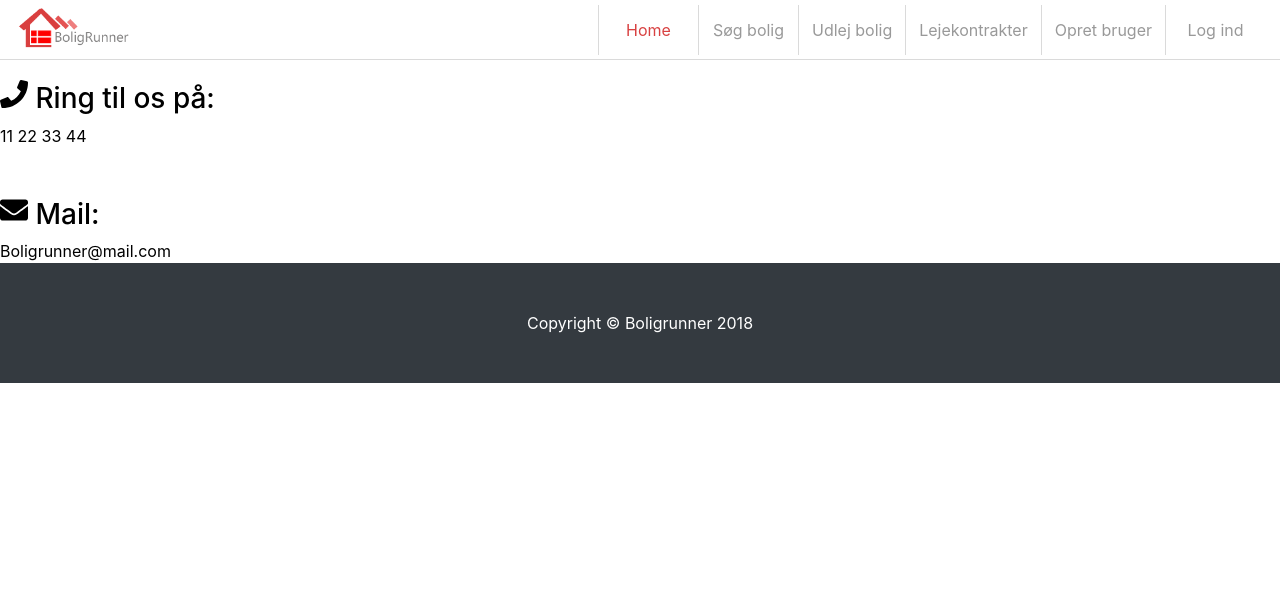
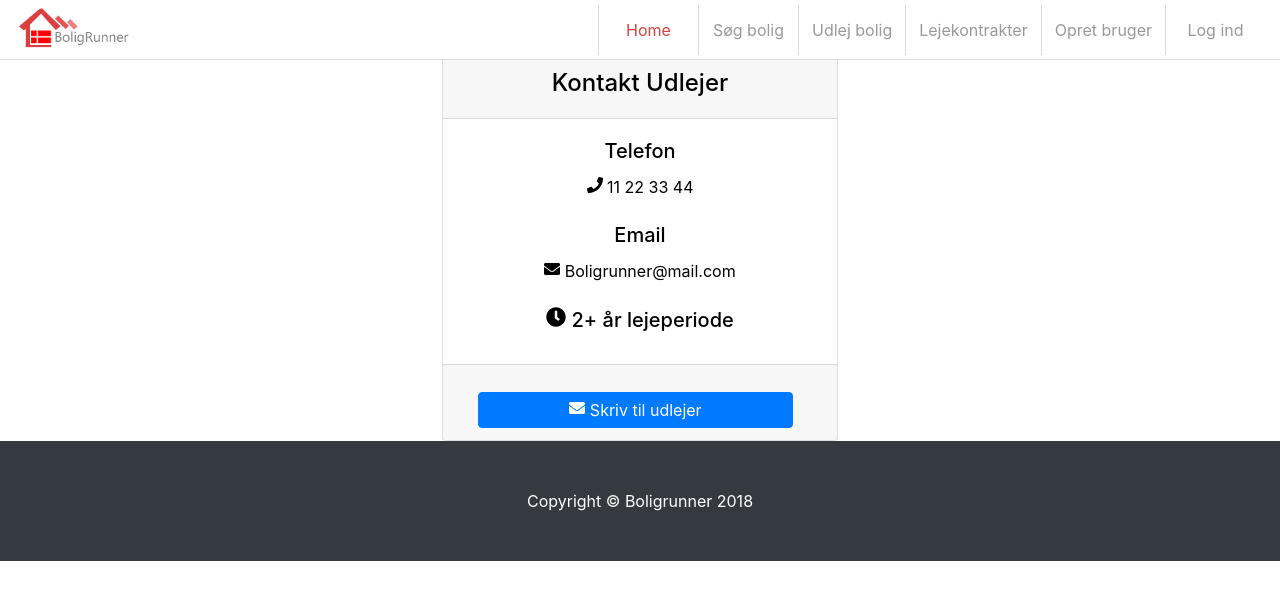
Before and after one commit to Alek2750/SYSProjekt, a React (Create React App) app in the folder react-app/: page /CustomerService in a window 1280 px wide. Shown: the top 600 px of the page. Built offline with nearby package versions, Linux system fonts and the light colour scheme; what react-bootstrap-table2-editor, react-bootstrap-table2-filter would draw is missing.

Commit message:
Finpudsning af kontakt

```diff
--- a/react-app/src/CustomerService.js
+++ b/react-app/src/CustomerService.js
@@ -1,19 +1,35 @@
 import React, { Component } from "react";
-import { FaPhone, FaEnvelope } from 'react-icons/fa';
+import { FaPhone, FaEnvelope, FaClock } from 'react-icons/fa';
 class CustomerService extends Component{
     render(){
         return(
-            <div>
-                <br/>
-                <h3><FaPhone/> Ring til os på:</h3>
-                11 22 33 44
-                <br/>
-                <br/>
-                <br/>
-                <h3><FaEnvelope/> Mail:</h3>
-                Boligrunner@mail.com
+            <center>
+            <div class="col-lg-4 portfolio-item contact-landlord">
+                <div class="card">
+                    <div class="card-header"><h4>Kontakt Udlejer</h4></div>
+                    <div class="card-body">
+                        <h5 class="card-title">Telefon</h5>
+                        <FaPhone/> 11 22 33 44
+                        <br/>
+                        <br/>
+                        <h5 class="card-title">Email</h5>
+                        <FaEnvelope/> Boligrunner@mail.com
+                        <br/>
+                        <br/>
+                        <h5 class="card-title"><FaClock/> 2+ år lejeperiode</h5>
+
+                    </div>
+                    <div class="card-footer">
+                        <button id="search" class="btn btn-primary" name="search"
+                        onclick="location.href='register.html' "type="button">
+                            <FaEnvelope/> Skriv til udlejer
+                        </button>
+                    </div>
+
+                </div>
 
             </div>
+            </center>
         )
     }
 }
```
